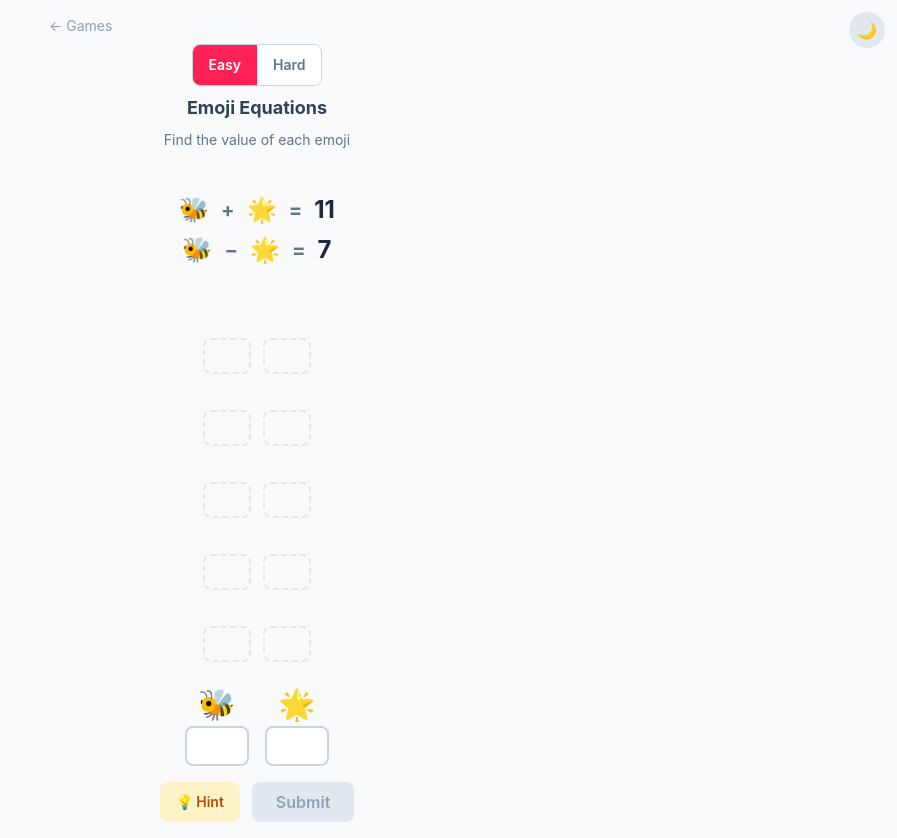
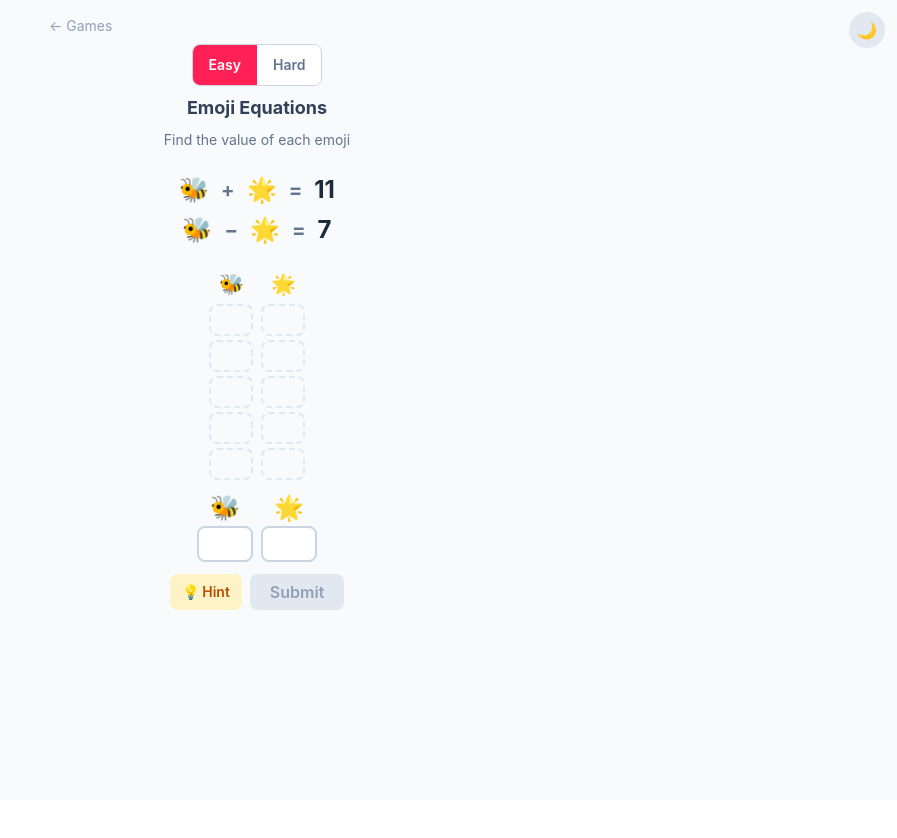
Before and after one commit to dirkcallaway/daily-kids-games, a Nuxt app: page /emojimath in a window 1280 px wide. Shown: the whole page, without its empty margins (383-1280 px from the left). After the commit the page ends 800 px from the top, so only its background shows below. Built offline with nearby package versions, Linux system fonts and the light colour scheme.

Commit message:
Tightened up the spacing to make it less awkward.

```diff
--- a/app/components/emojimath/GameBoard.vue
+++ b/app/components/emojimath/GameBoard.vue
@@ -51,7 +51,7 @@ const isPlaying = computed(() => state.gameStatus === 'playing')
 </script>
 
 <template>
-  <div class="flex flex-col items-center gap-6 p-4 max-w-md mx-auto">
+  <div class="flex flex-col items-center gap-3 p-4 max-w-md mx-auto">
 
     <!-- Header -->
     <div class="flex flex-col items-center gap-2 w-full">
@@ -88,7 +88,7 @@ const isPlaying = computed(() => state.gameStatus === 'playing')
     </div>
 
     <!-- Equations -->
-    <div class="bg-slate-50 dark:bg-slate-800/50 rounded-2xl px-8 py-5">
+    <div class="bg-slate-50 dark:bg-slate-800/50 rounded-2xl px-6 py-3">
       <EmojimathEquationDisplay
         v-if="state.equations.length"
         :equations="state.equations"
--- a/app/components/emojimath/GuessHistory.vue
+++ b/app/components/emojimath/GuessHistory.vue
@@ -9,26 +9,31 @@ defineProps<{
 </script>
 
 <template>
-  <div class="flex flex-col gap-2 w-full">
+  <div class="flex flex-col items-center gap-1 w-full">
+    <!-- Emoji column headers (shown once) -->
+    <div class="flex gap-2 justify-center mb-0.5">
+      <div
+        v-for="(emoji, ei) in emojis"
+        :key="ei"
+        class="w-11 text-center text-xl"
+      >
+        {{ emoji.symbol }}
+      </div>
+    </div>
+
+    <!-- Completed guess rows -->
     <div
       v-for="(guess, gi) in guesses"
       :key="gi"
-      class="flex gap-3 justify-center"
+      class="flex gap-2 justify-center"
     >
       <div
         v-for="(emoji, ei) in emojis"
         :key="ei"
-        class="flex flex-col items-center"
+        class="w-11 h-8 flex items-center justify-center rounded-lg font-bold text-sm text-white"
+        :class="guess.feedback[ei] === 'correct' ? 'bg-green-500' : 'bg-red-400'"
       >
-        <span class="text-xl">{{ emoji.symbol }}</span>
-        <div
-          class="w-12 h-9 flex items-center justify-center rounded-lg font-bold text-sm text-white"
-          :class="guess.feedback[ei] === 'correct'
-            ? 'bg-green-500'
-            : 'bg-red-400'"
-        >
-          {{ guess.values[ei] }}
-        </div>
+        {{ guess.values[ei] }}
       </div>
     </div>
 
@@ -36,16 +41,13 @@ defineProps<{
     <div
       v-for="i in (maxGuesses - guesses.length)"
       :key="`empty-${i}`"
-      class="flex gap-3 justify-center"
+      class="flex gap-2 justify-center"
     >
       <div
         v-for="(emoji, ei) in emojis"
         :key="ei"
-        class="flex flex-col items-center"
-      >
-        <span class="text-xl opacity-0">{{ emoji.symbol }}</span>
-        <div class="w-12 h-9 rounded-lg border-2 border-dashed border-slate-200 dark:border-slate-700" />
-      </div>
+        class="w-11 h-8 rounded-lg border-2 border-dashed border-slate-200 dark:border-slate-700"
+      />
     </div>
   </div>
 </template>
--- a/app/components/emojimath/GuessInput.vue
+++ b/app/components/emojimath/GuessInput.vue
@@ -25,15 +25,15 @@ function onInput(idx: number, e: Event) {
 </script>
 
 <template>
-  <div class="flex flex-col items-center gap-4">
+  <div class="flex flex-col items-center gap-3">
     <!-- Emoji input row -->
-    <div class="flex gap-4 flex-wrap justify-center">
+    <div class="flex gap-2 flex-wrap justify-center">
       <div
         v-for="(emoji, i) in emojis"
         :key="i"
-        class="flex flex-col items-center gap-1"
+        class="flex flex-col items-center gap-0.5"
       >
-        <span class="text-3xl">{{ emoji.symbol }}</span>
+        <span class="text-2xl">{{ emoji.symbol }}</span>
         <input
           type="number"
           min="1"
@@ -41,7 +41,7 @@ function onInput(idx: number, e: Event) {
           :value="currentValues[i] ?? ''"
           :disabled="disabled || hintIndex === i"
           :class="[
-            'w-16 h-10 text-center text-lg font-bold rounded-lg border-2 transition-colors',
+            'w-14 h-9 text-center text-base font-bold rounded-lg border-2 transition-colors',
             'bg-white dark:bg-slate-700 text-slate-800 dark:text-slate-100',
             hintIndex === i
               ? 'border-amber-400 bg-amber-50 dark:bg-amber-900/20 text-amber-700 dark:text-amber-300 cursor-not-allowed'
@@ -53,10 +53,10 @@ function onInput(idx: number, e: Event) {
     </div>
 
     <!-- Buttons -->
-    <div class="flex gap-3">
+    <div class="flex gap-2">
       <button
         :disabled="hintUsed || disabled"
-        class="flex items-center gap-1.5 px-4 py-2 rounded-lg font-semibold text-sm transition-colors"
+        class="flex items-center gap-1 px-3 py-1.5 rounded-lg font-semibold text-sm transition-colors"
         :class="hintUsed || disabled
           ? 'bg-slate-100 dark:bg-slate-700 text-slate-400 dark:text-slate-500 cursor-not-allowed'
           : 'bg-amber-100 dark:bg-amber-900/30 text-amber-700 dark:text-amber-300 hover:bg-amber-200'"
@@ -66,7 +66,7 @@ function onInput(idx: number, e: Event) {
       </button>
       <button
         :disabled="!allFilled || disabled"
-        class="px-6 py-2 rounded-lg font-semibold transition-colors"
+        class="px-5 py-1.5 rounded-lg font-semibold transition-colors"
         :class="allFilled && !disabled
           ? 'bg-rose-500 text-white hover:bg-rose-600'
           : 'bg-slate-200 dark:bg-slate-700 text-slate-400 dark:text-slate-500 cursor-not-allowed'"
```
